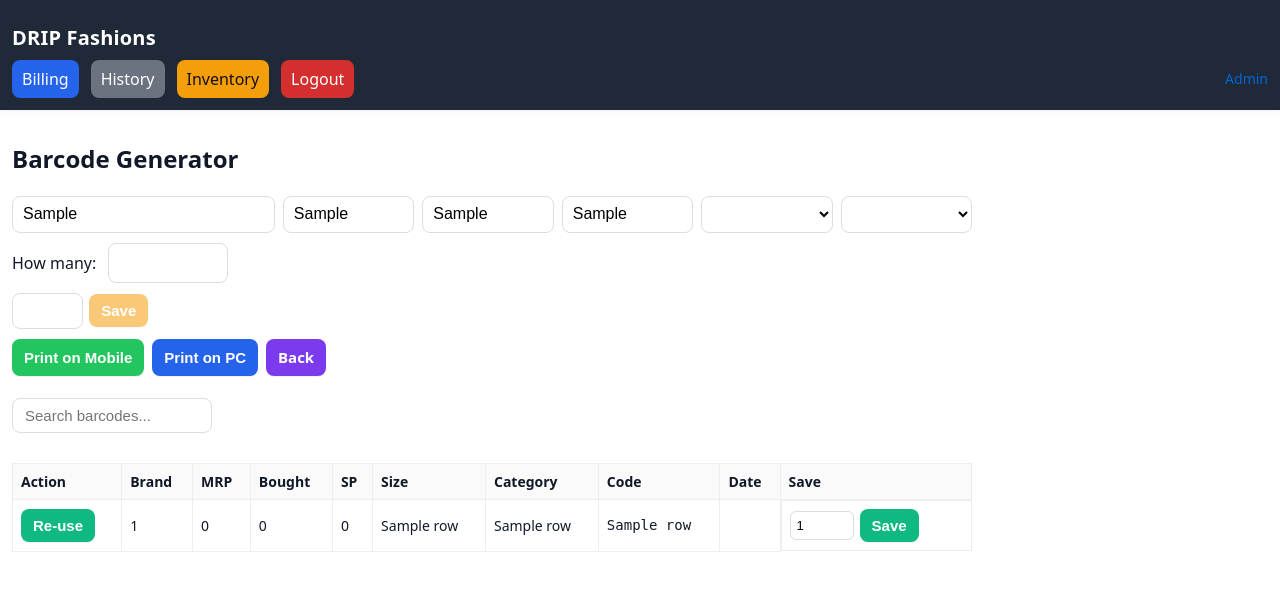
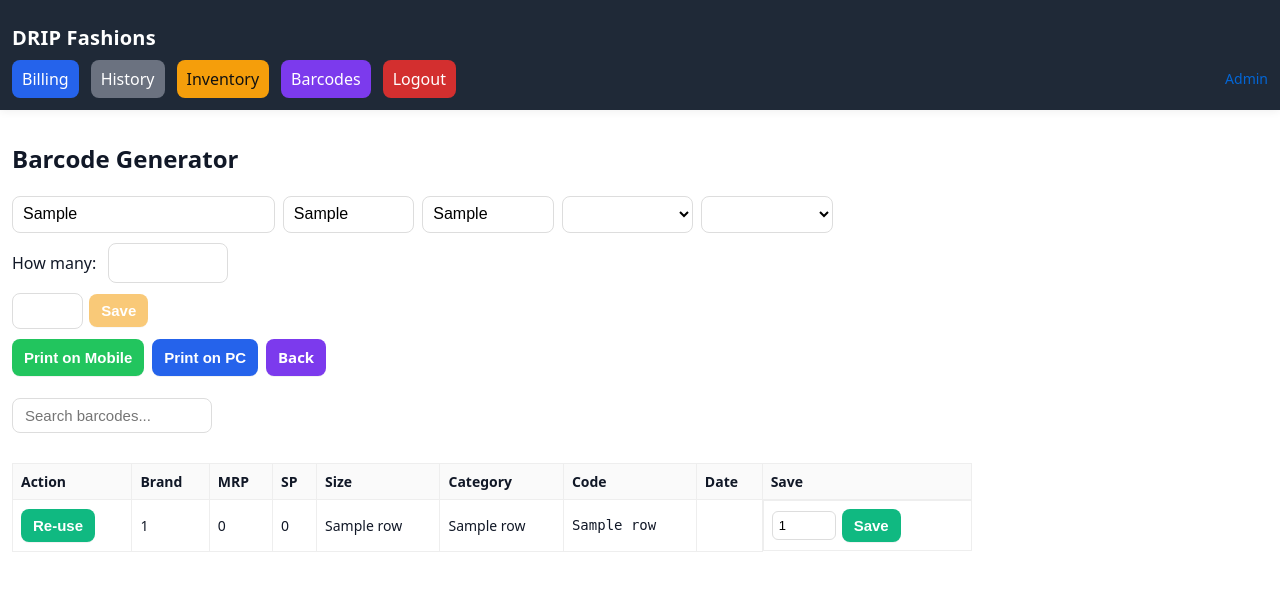
Before and after one commit to nagarjunakr55-tech/test, a Flask app: template templates/labels_form.html in a window 1280 px wide. Shown: the top 591 px of the page. Run offline with Flask 3, Linux system fonts and the light colour scheme; the visitor is signed in with stand-in values (Sample User, id 1); the template is opened without the code that fills it: most values are stand-ins (such as "Sample title", 1, 10 or a date in 2020); a database or web service that is not in the repository returns one stand-in record (values such as "Sample title"); some libraries are stand-ins or nearby versions.

Commit message:
Enable barcode tab for all users and hide bought column/textbox for non-admin

```diff
--- a/templates/base.html
+++ b/templates/base.html
@@ -180,8 +180,8 @@ button:hover, .btn:hover{ filter: brightness(.95); }
 <!-- <a href="{{ url_for('home') }}">Home</a> -->
 <a href="/inventory" class="inventory">Inventory</a>
 
+<a href="{{ url_for('labels.page') }}" class="barcodes">Barcodes</a>
 {% if is_admin %}
-  <a href="{{ url_for('labels.page') }}" class="barcodes">Barcodes</a>
   <a href="{{ url_for('reports.profit') }}" class="reports">Reports</a>
 {% endif %}
 
--- a/templates/labels_form.html
+++ b/templates/labels_form.html
@@ -67,7 +67,8 @@ table.barcode-list .btn { background:#10b981; color:#fff; } /* emerald */
     <input id="bought" name="bought" placeholder="Bought"
            type="text" inputmode="decimal" pattern="[0-9]*"
            value="{{ bought_val or '' }}"
-           tabindex="3" enterkeyhint="next" autocomplete="off" />
+           tabindex="3" enterkeyhint="next" autocomplete="off"
+           {% if not is_admin %}style="display:none;"{% endif %} />
 
     <input id="sp" name="sp" placeholder="SP Price"
            type="text" inputmode="decimal" pattern="[0-9]*"
@@ -124,7 +125,7 @@ table.barcode-list .btn { background:#10b981; color:#fff; } /* emerald */
         <th>Action</th>
         <th>Brand</th>
         <th>MRP</th>
-        <th>Bought</th>
+        <th{% if not is_admin %} style="display:none;"{% endif %}>Bought</th>
         <th>SP</th>
         <th>Size</th>
         <th>Category</th>
@@ -149,7 +150,7 @@ table.barcode-list .btn { background:#10b981; color:#fff; } /* emerald */
         <!-- Data columns -->
         <td>{{ r[0] }}</td>
         <td>{{ (r[1] or 0)|int if r[1] is not none else '' }}</td>
-        <td>{{ (r[2] or 0)|int if r[2] is not none else '' }}</td>
+        <td{% if not is_admin %} style="display:none;"{% endif %}>{{ (r[2] or 0)|int if r[2] is not none else '' }}</td>
         <td>{{ (r[3] or 0)|int if r[3] is not none else '' }}</td>
         <td>{{ r[4] }}</td>
         <td>{{ r[5] }}</td>
```
